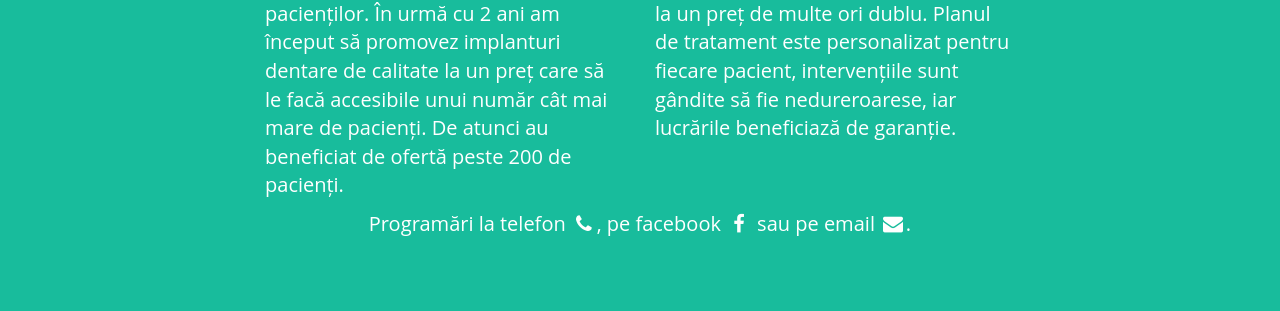
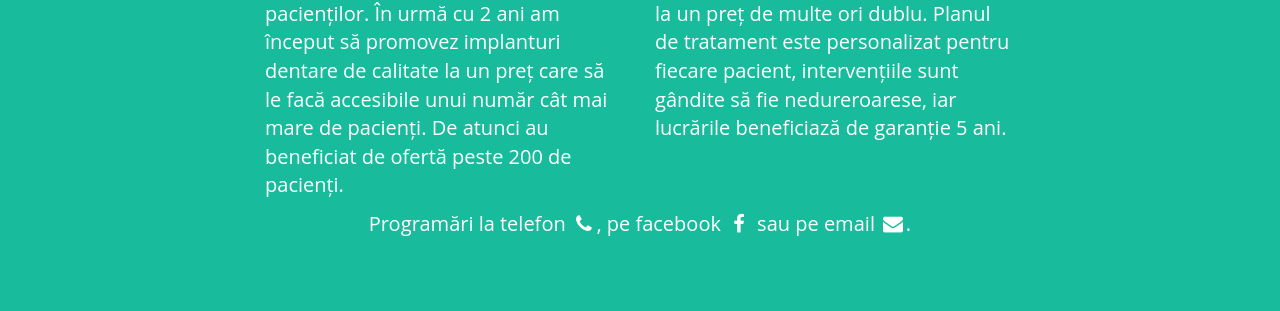
Before and after one commit to littledentgopo/offerdent, a Jekyll site: the page built from index.html, in a window 1280 px wide and 900 px high, scrolled down 1503 px. Shown: the part 403-714 px from the top of the window. Built offline with Jekyll 4.4.1, drawn with Linux system fonts in a browser that asks for light colours; some of the changed text lies outside the part shown.

Commit message:
Change word

```diff
--- a/_includes/section-about.html
+++ b/_includes/section-about.html
@@ -12,7 +12,7 @@
                     </p>
                 </div>
                 <div class="col-lg-4">
-                    <p>Implantul dentar din ofertă este ieftin datorită reducerii costului manoperei fiindcă în realitate aceleași implanturi (Alpha-Bio sau Biotec) sunt folosite în majoritatea cabinetelor din București la un preț de multe ori dublu. Planul de tratament este personalizat pentru fiecare pacient, intervențiile sunt gândite să fie nedureroarese, iar lucrările beneficiază de garanție.
+                    <p>Implantul dentar din ofertă este ieftin datorită reducerii costului manoperei fiindcă în realitate aceleași implanturi (Alpha-Bio sau Biotec) sunt folosite în majoritatea cabinetelor din București la un preț de multe ori dublu. Planul de tratament este personalizat pentru fiecare pacient, intervențiile sunt gândite să fie nedureroarese, iar lucrările beneficiază de garanție 5 ani.
                     </p>
                 </div>
 
```
